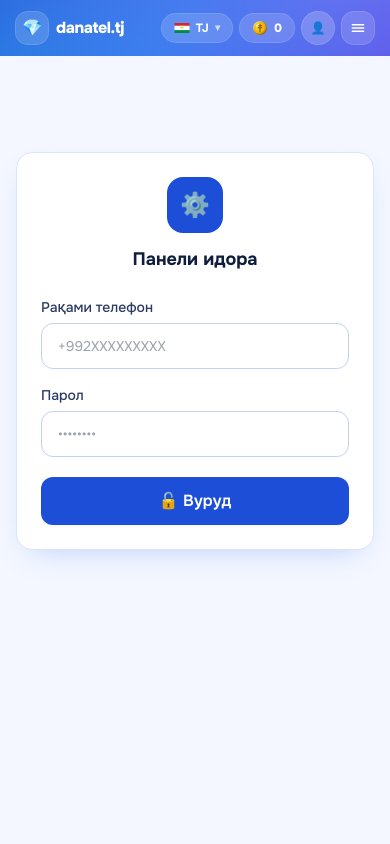
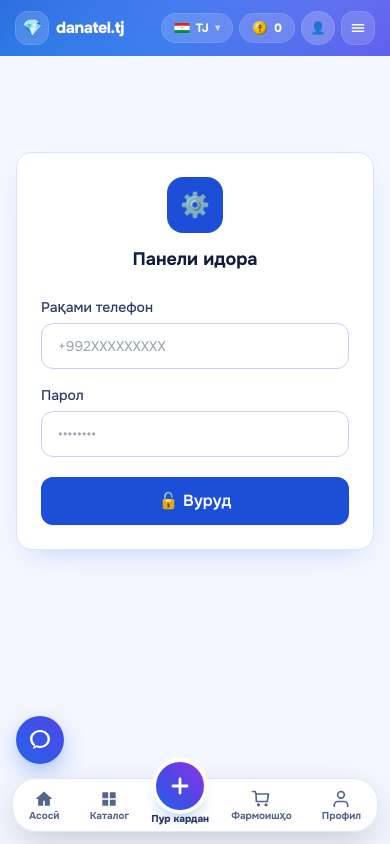
Before and after one commit to muhammadzoirov40-crypto/danatel_app, a React (Vite) app in the folder frontend/: page /admin in a window 390 px wide. Shown: the top 844 px of the page. Built offline with nearby package versions, Linux system fonts and the light colour scheme.

Commit message:
Панели навигатсияи шинокунандаи поёнӣ (BottomNav) ва тугмаи чати Telegram илова карда шуданд

```diff
--- a/frontend/src/App.tsx
+++ b/frontend/src/App.tsx
@@ -1,6 +1,7 @@
 import { BrowserRouter, Route, Routes } from "react-router-dom";
 import { AppProvider } from "./context/AppContext";
 import Navbar from "./components/Navbar";
+import BottomNav from "./components/BottomNav";
 import Home from "./pages/Home";
 import GameDetail from "./pages/GameDetail";
 import OrderPage from "./pages/OrderPage";
@@ -25,7 +26,7 @@ export default function App() {
     <AppProvider>
       <BrowserRouter>
         <Navbar />
-        <main className="min-h-[calc(100vh-4rem)]">
+        <main className="min-h-[calc(100vh-4rem)] pb-20 md:pb-0">
           <Routes>
             <Route path="/" element={<Home />} />
             <Route path="/game/:slug" element={<GameDetail />} />
@@ -36,6 +37,9 @@ export default function App() {
             <Route path="*" element={<NotFound />} />
           </Routes>
         </main>
+
+        {/* 📱 Навигатсияи поёнӣ дар телефон */}
+        <BottomNav />
 
         {/* Поён — responsive */}
         <footer className="border-t border-slate-200 bg-white mt-10">
--- /dev/null
+++ b/frontend/src/components/BottomNav.tsx
@@ -0,0 +1,150 @@
+import { Link, useLocation } from "react-router-dom";
+import { useApp } from "../context/AppContext";
+
+/**
+ * 📱 Навигатсияи поёнӣ (Bottom Navigation Bar) — мисли persshop.com:
+ *   1) 🏠 Асосӣ / Главная (бо заминаи кабуд ҳангоми фаъол будан)
+ *   2) 㗊 Каталог
+ *   3) ➕ Тугмаи калони мудаввари марказӣ «Пур кардан»
+ *   4) 🛒 Фармоишҳо / Корзина
+ *   5) 👤 Профил
+ *   + 💬 Тугмаи равони чати Telegram / кӯмак
+ */
+export default function BottomNav() {
+  const { pathname } = useLocation();
+  const { user, lang } = useApp();
+
+  const isHome = pathname === "/";
+  const isProfile = pathname === "/profile";
+  const isLogin = pathname === "/login";
+
+  const t = {
+    home: lang === "ru" ? "Главная" : lang === "uz" ? "Asosiy" : lang === "en" ? "Home" : "Асосӣ",
+    catalog: lang === "ru" ? "Каталог" : lang === "uz" ? "Katalog" : lang === "en" ? "Catalog" : "Каталог",
+    topup: lang === "ru" ? "Пополнить" : lang === "uz" ? "To'ldirish" : lang === "en" ? "Top up" : "Пур кардан",
+    cart: lang === "ru" ? "Корзина" : lang === "uz" ? "Savat" : lang === "en" ? "Orders" : "Фармоишҳо",
+    profile: lang === "ru" ? "Профиль" : lang === "uz" ? "Profil" : lang === "en" ? "Profile" : "Профил",
+  };
+
+  const scrollToCatalog = () => {
+    if (pathname !== "/") return;
+    const el = document.getElementById("games");
+    if (el) el.scrollIntoView({ behavior: "smooth" });
+  };
+
+  return (
+    <>
+      {/* 💬 Тугмаи шинокунандаи чат / дастгирӣ (Floating Chat Button) */}
+      <a
+        href="https://t.me/ONLAYN_ALMAZ_TJ_bot"
+        target="_blank"
+        rel="noopener noreferrer"
+        aria-label="Дастгирӣ дар Telegram"
+        className="fixed bottom-20 left-4 z-40 md:bottom-6 md:right-6 md:left-auto
+                   w-12 h-12 rounded-full bg-gradient-to-tr from-blue-600 to-indigo-600
+                   text-white shadow-[0_8px_24px_-4px_rgba(37,99,235,0.5)]
+                   grid place-items-center hover:scale-105 active:scale-95 transition-transform"
+      >
+        <svg className="w-6 h-6 fill-current" viewBox="0 0 24 24">
+          <path d="M12 2C6.48 2 2 6.03 2 11c0 2.87 1.51 5.42 3.86 7.02l-.86 3.12 3.42-1.83C9.43 19.72 10.69 20 12 20c5.52 0 10-4.03 10-9s-4.48-9-10-9zm0 16c-1.12 0-2.2-.23-3.18-.65l-.39-.17-1.92 1.03.49-1.78-.26-.37C5.51 14.84 4.5 13.01 4.5 11c0-3.86 3.36-7 7.5-7s7.5 3.14 7.5 7-3.36 7-7.5 7z" />
+        </svg>
+      </a>
+
+      {/* 📱 Панели навигатсияи поёнӣ (Bottom Navigation Dock) — танҳо дар телефон/планшет */}
+      <nav
+        aria-label="Навигатсияи поёнӣ"
+        className="md:hidden fixed bottom-3 inset-x-3 z-50 max-w-md mx-auto
+                   bg-white/95 backdrop-blur-xl border border-slate-200/90
+                   shadow-[0_12px_36px_-6px_rgba(15,23,42,0.22)]
+                   rounded-3xl px-2 py-1.5 flex items-center justify-between"
+      >
+        {/* 1) 🏠 Асосӣ */}
+        <Link
+          to="/"
+          className={`flex flex-col items-center justify-center transition-all ${
+            isHome
+              ? "bg-gradient-to-r from-blue-600 to-indigo-600 text-white rounded-2xl px-3.5 py-1.5 shadow-md shadow-blue-500/25"
+              : "text-slate-500 hover:text-slate-900 px-2 py-1"
+          }`}
+        >
+          <svg className="w-5 h-5 fill-current" viewBox="0 0 24 24">
+            <path d="M12 3L2 12h3v8h6v-6h2v6h6v-8h3L12 3z" />
+          </svg>
+          <span className="text-[10px] font-bold leading-none mt-0.5">
+            {t.home}
+          </span>
+        </Link>
+
+        {/* 2) 㗊 Каталог */}
+        <Link
+          to="/#games"
+          onClick={scrollToCatalog}
+          className="flex flex-col items-center justify-center text-slate-500 hover:text-slate-900 px-2 py-1 transition"
+        >
+          <svg className="w-5 h-5 fill-current" viewBox="0 0 24 24">
+            <path d="M4 4h7v7H4zm9 0h7v7h-7zm0 9h7v7h-7zm-9 0h7v7H4z" />
+          </svg>
+          <span className="text-[10px] font-bold leading-none mt-0.5">
+            {t.catalog}
+          </span>
+        </Link>
+
+        {/* 3) ➕ Тугмаи калони марказӣ «Пур кардан» */}
+        <Link
+          to={user ? "/profile" : "/login"}
+          className="relative -mt-6 flex flex-col items-center group active:scale-95 transition-transform"
+        >
+          <div className="w-12 h-12 rounded-full bg-gradient-to-tr from-blue-600 via-indigo-600 to-purple-600
+                          text-white shadow-lg shadow-blue-600/35 flex items-center justify-center
+                          ring-4 ring-white group-hover:scale-105 transition-transform">
+            <svg
+              className="w-6 h-6 stroke-current stroke-[2.8]"
+              viewBox="0 0 24 24"
+              fill="none"
+              strokeLinecap="round"
+            >
+              <path d="M12 5v14M5 12h14" />
+            </svg>
+          </div>
+          <span className="text-[10px] font-extrabold text-slate-700 mt-1 leading-none">
+            {t.topup}
+          </span>
+        </Link>
+
+        {/* 4) 🛒 Фармоишҳо / Корзина */}
+        <Link
+          to={user ? "/profile" : "/login"}
+          className={`flex flex-col items-center justify-center transition-all ${
+            isProfile && !isHome
+              ? "bg-gradient-to-r from-blue-600 to-indigo-600 text-white rounded-2xl px-3.5 py-1.5 shadow-md shadow-blue-500/25"
+              : "text-slate-500 hover:text-slate-900 px-2 py-1"
+          }`}
+        >
+          <svg className="w-5 h-5 fill-none stroke-current stroke-2" viewBox="0 0 24 24" strokeLinecap="round" strokeLinejoin="round">
+            <path d="M6 6h15l-1.5 9h-13zM6 6l-1-3H2M9 20a1 1 0 100-2 1 1 0 000 2zm9 0a1 1 0 100-2 1 1 0 000 2z" />
+          </svg>
+          <span className="text-[10px] font-bold leading-none mt-0.5">
+            {t.cart}
+          </span>
+        </Link>
+
+        {/* 5) 👤 Профил */}
+        <Link
+          to={user ? "/profile" : "/login"}
+          className={`flex flex-col items-center justify-center transition-all ${
+            isLogin
+              ? "bg-gradient-to-r from-blue-600 to-indigo-600 text-white rounded-2xl px-3.5 py-1.5 shadow-md shadow-blue-500/25"
+              : "text-slate-500 hover:text-slate-900 px-2 py-1"
+          }`}
+        >
+          <svg className="w-5 h-5 fill-none stroke-current stroke-2" viewBox="0 0 24 24" strokeLinecap="round" strokeLinejoin="round">
+            <path d="M20 21v-2a4 4 0 00-4-4H8a4 4 0 00-4 4v2M12 11a4 4 0 100-8 4 4 0 000 8z" />
+          </svg>
+          <span className="text-[10px] font-bold leading-none mt-0.5">
+            {t.profile}
+          </span>
+        </Link>
+      </nav>
+    </>
+  );
+}
--- a/frontend/src/pages/Home.tsx
+++ b/frontend/src/pages/Home.tsx
@@ -118,13 +118,16 @@ export default function Home() {
 
         {/* ===== 3) РӮЙХАТИ БОЗИҲО ===== */}
         <section id="games" className="mt-8 sm:mt-12 scroll-mt-20">
-          <div className="flex items-baseline justify-between mb-3">
-            <h2 className="text-lg sm:text-xl font-bold">
+          <div className="flex items-center justify-between mb-3">
+            <h2 className="text-base sm:text-xl font-extrabold tracking-tight">
               🎮 {query ? t("resultsFor") : t("chooseGame")}
             </h2>
-            <span className="text-xs text-slate-500 tabular-nums">
-              {filtered.length} {t("statGames")}
-            </span>
+            <Link
+              to="/#games"
+              className="text-xs sm:text-sm font-bold text-brand-600 hover:text-brand-700 transition shrink-0"
+            >
+              {lang === "ru" ? "Весь каталог →" : lang === "uz" ? "Barcha katalog →" : lang === "en" ? "All catalog →" : "Ҳамаи каталог →"}
+            </Link>
           </div>
 
           {loading && (
```
